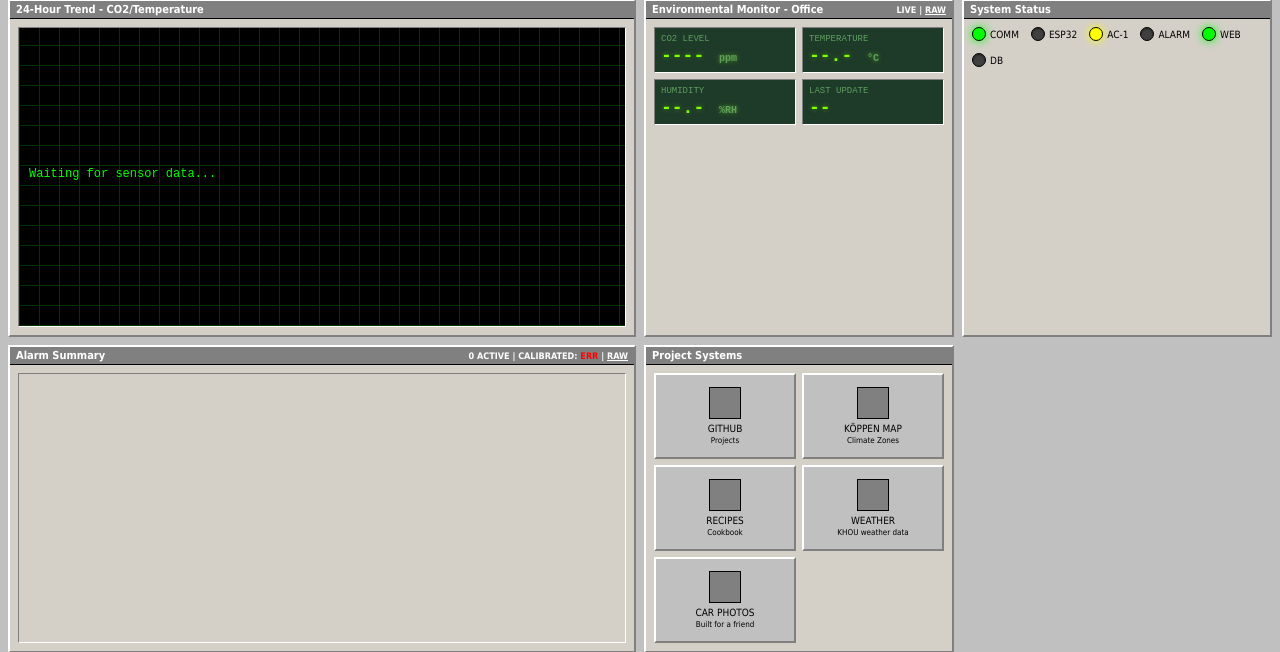
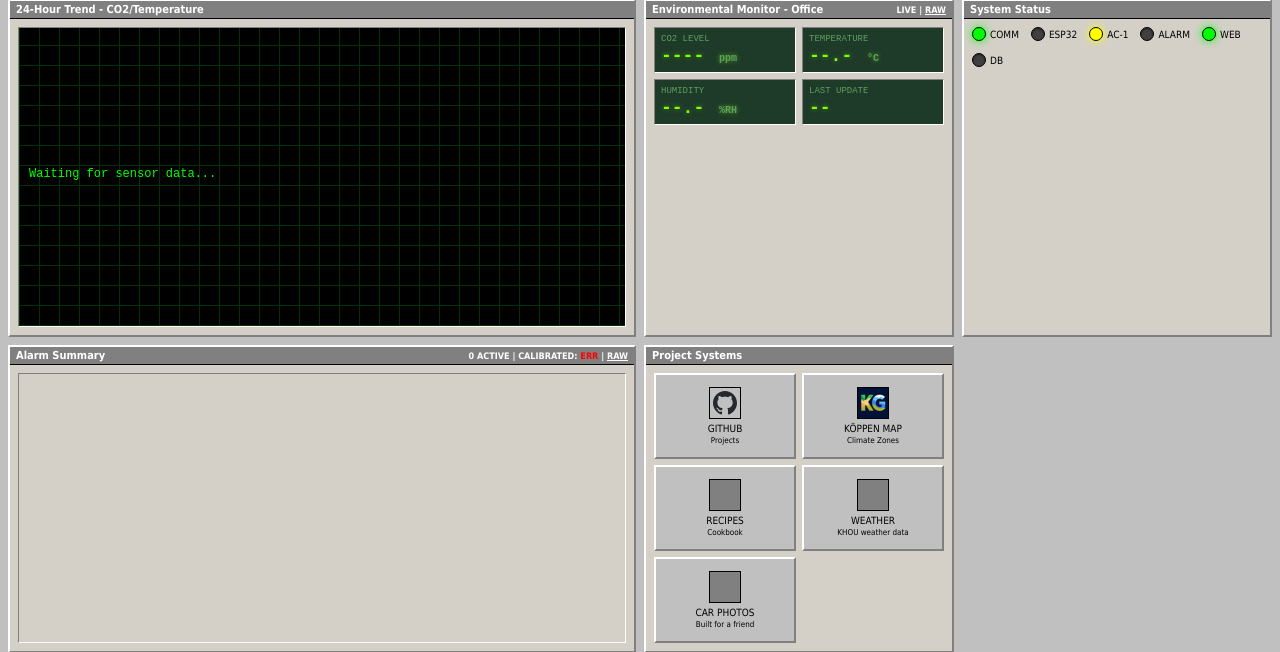
Before and after one commit to dropbop/bopzone, a Flask app: page / in a window 1280 px wide. Shown: the part 65-717 px from the top of the page. Run offline with Flask 2, Linux system fonts and the light colour scheme; data that the repository does not hold is empty.

Commit message:
Self-host github and Köppen tile icons
Add the GitHub mark (SVG) and koppenmap.com logo (180px PNG) under
static/icons and wire them to their Project Systems tiles via background
rules, instead of hotlinking external favicons.

Co-Authored-By: Claude Opus 4.8 <noreply@anthropic.com>

```diff
--- a/static/css/style.css
+++ b/static/css/style.css
@@ -326,6 +326,15 @@ body {
   border: 1px solid #000;
 }
 
+/* Self-hosted tile icons (files in /static/icons) */
+.project-icon.icon-koppen {
+  background: url('/static/icons/koppen.png') center / cover no-repeat;
+}
+
+.project-icon.icon-github {
+  background: var(--btn-face) url('/static/icons/github.svg') center / 24px 24px no-repeat;
+}
+
 /* Trend Chart */
 .trend-chart {
   height: 300px;
--- a/templates/index.html
+++ b/templates/index.html
@@ -135,12 +135,12 @@
       <div class="panel-body">
         <div class="project-grid">
           <a href="https://github.com/dropbop" class="project-btn">
-            <div class="project-icon" aria-hidden="true"></div>
+            <div class="project-icon icon-github" aria-hidden="true"></div>
             <div>GITHUB</div>
             <div style="font-size: 8px; margin-top: 2px;">Projects</div>
           </a>
           <a href="https://koppenmap.com/" class="project-btn">
-            <div class="project-icon" aria-hidden="true"></div>
+            <div class="project-icon icon-koppen" aria-hidden="true"></div>
             <div>KÖPPEN MAP</div>
             <div style="font-size: 8px; margin-top: 2px;">Climate Zones</div>
           </a>
```
Also changed, not shown: static/icons/github.svg (added), static/icons/koppen.png (added).
